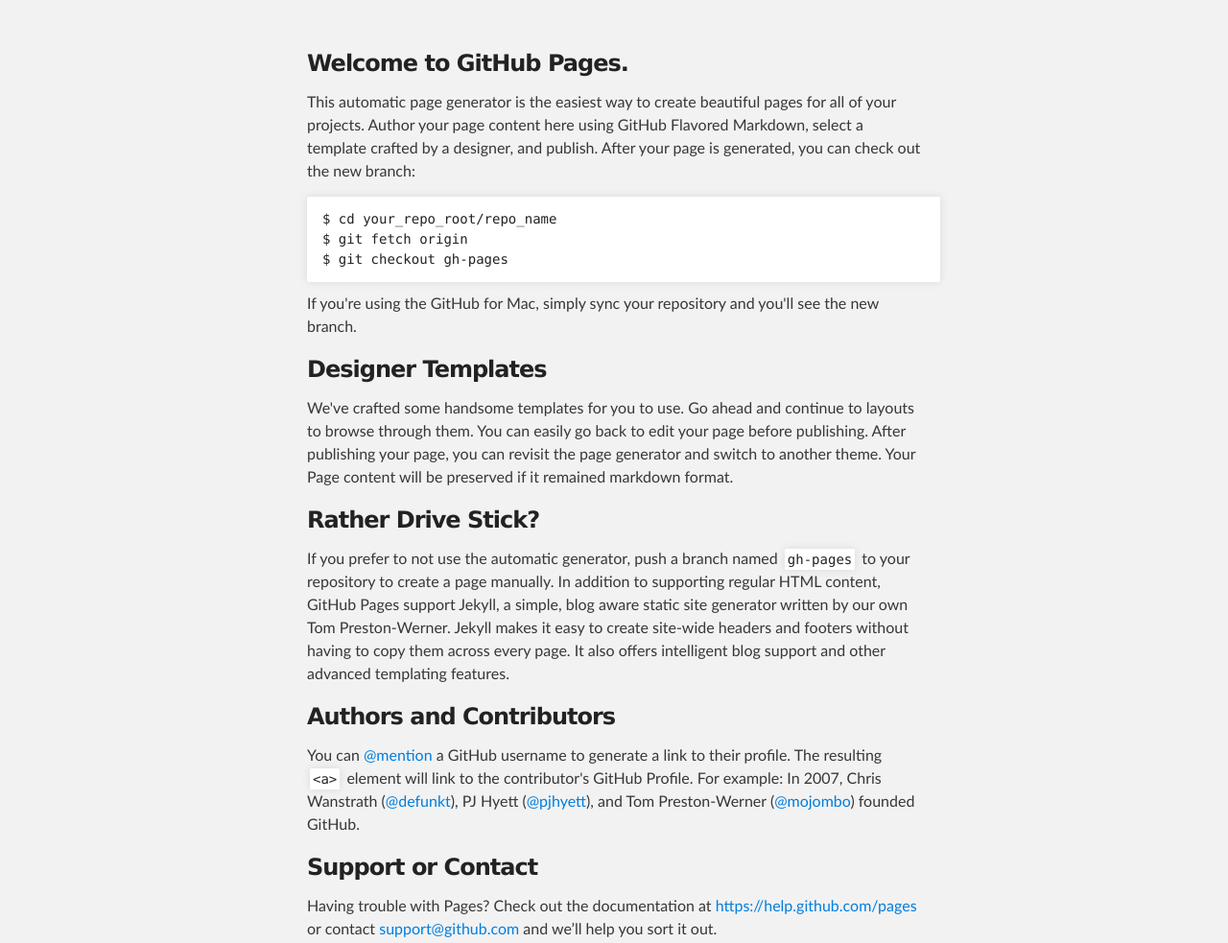
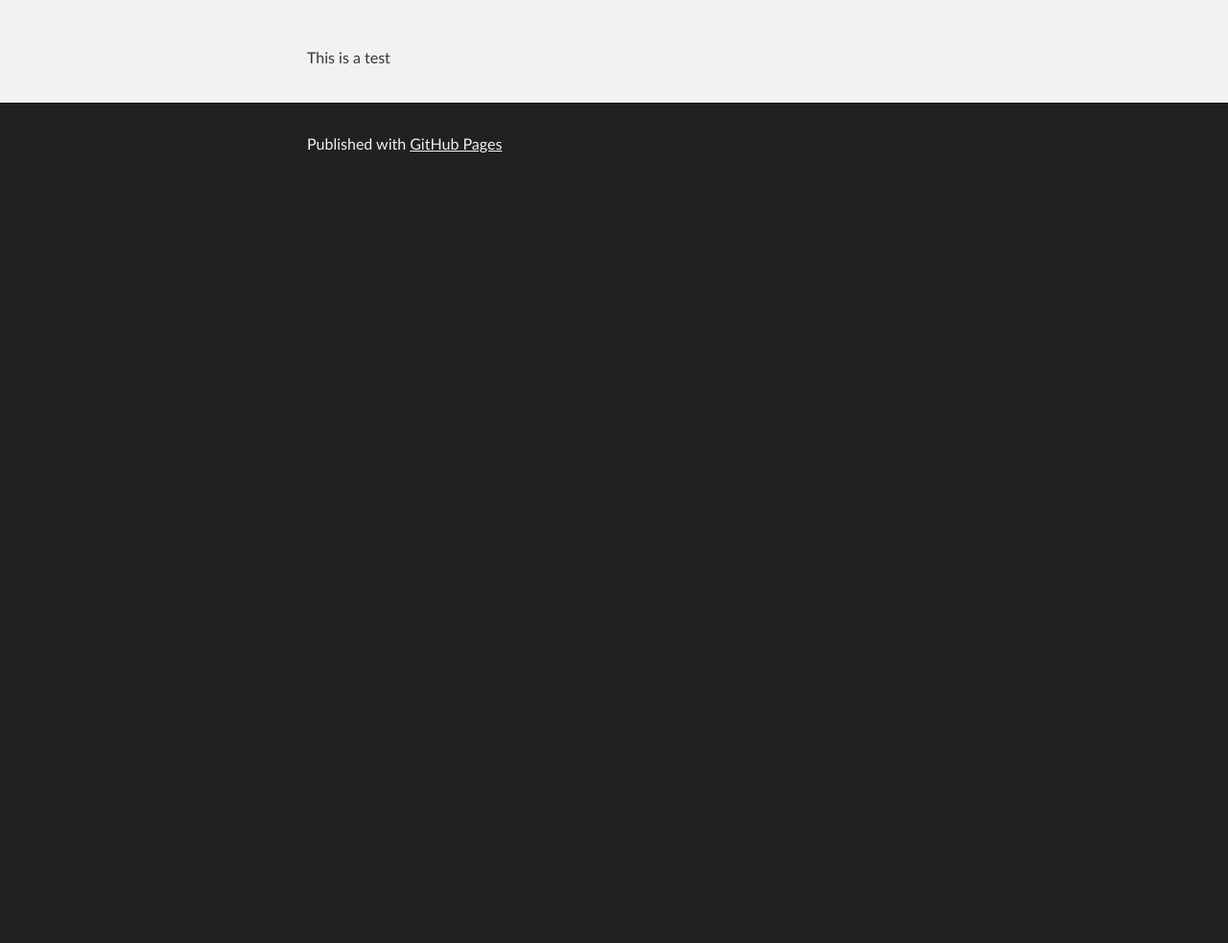
Before and after one commit to Rangozhang/rangozhang.github.io, a plain HTML site: page index.html in a window 1280 px wide. Shown: the part 212-1195 px from the top of the page at 96% size. After the commit the page ends 800 px from the top, so only its background shows below. Drawn offline with Linux system fonts and the light colour scheme.

Commit message:
Replace master branch with page content via GitHub

```diff
--- a/index.html
+++ b/index.html
@@ -27,37 +27,7 @@
     <!-- MAIN CONTENT -->
     <div id="main_content_wrap" class="outer">
       <section id="main_content" class="inner">
-        <h3>
-<a id="welcome-to-github-pages" class="anchor" href="#welcome-to-github-pages" aria-hidden="true"><span class="octicon octicon-link"></span></a>Welcome to GitHub Pages.</h3>
-
-<p>This automatic page generator is the easiest way to create beautiful pages for all of your projects. Author your page content here using GitHub Flavored Markdown, select a template crafted by a designer, and publish. After your page is generated, you can check out the new branch:</p>
-
-<pre><code>$ cd your_repo_root/repo_name
-$ git fetch origin
-$ git checkout gh-pages
-</code></pre>
-
-<p>If you're using the GitHub for Mac, simply sync your repository and you'll see the new branch.</p>
-
-<h3>
-<a id="designer-templates" class="anchor" href="#designer-templates" aria-hidden="true"><span class="octicon octicon-link"></span></a>Designer Templates</h3>
-
-<p>We've crafted some handsome templates for you to use. Go ahead and continue to layouts to browse through them. You can easily go back to edit your page before publishing. After publishing your page, you can revisit the page generator and switch to another theme. Your Page content will be preserved if it remained markdown format.</p>
-
-<h3>
-<a id="rather-drive-stick" class="anchor" href="#rather-drive-stick" aria-hidden="true"><span class="octicon octicon-link"></span></a>Rather Drive Stick?</h3>
-
-<p>If you prefer to not use the automatic generator, push a branch named <code>gh-pages</code> to your repository to create a page manually. In addition to supporting regular HTML content, GitHub Pages support Jekyll, a simple, blog aware static site generator written by our own Tom Preston-Werner. Jekyll makes it easy to create site-wide headers and footers without having to copy them across every page. It also offers intelligent blog support and other advanced templating features.</p>
-
-<h3>
-<a id="authors-and-contributors" class="anchor" href="#authors-and-contributors" aria-hidden="true"><span class="octicon octicon-link"></span></a>Authors and Contributors</h3>
-
-<p>You can <a href="https://github.com/blog/821" class="user-mention">@mention</a> a GitHub username to generate a link to their profile. The resulting <code>&lt;a&gt;</code> element will link to the contributor's GitHub Profile. For example: In 2007, Chris Wanstrath (<a href="https://github.com/defunkt" class="user-mention">@defunkt</a>), PJ Hyett (<a href="https://github.com/pjhyett" class="user-mention">@pjhyett</a>), and Tom Preston-Werner (<a href="https://github.com/mojombo" class="user-mention">@mojombo</a>) founded GitHub.</p>
-
-<h3>
-<a id="support-or-contact" class="anchor" href="#support-or-contact" aria-hidden="true"><span class="octicon octicon-link"></span></a>Support or Contact</h3>
-
-<p>Having trouble with Pages? Check out the documentation at <a href="https://help.github.com/pages">https://help.github.com/pages</a> or contact <a href="mailto:support@github.com">support@github.com</a> and we’ll help you sort it out.</p>
+        <p>This is a test</p>
       </section>
     </div>
 
```
Also changed, not shown: params.json (+1 -1 lines).
